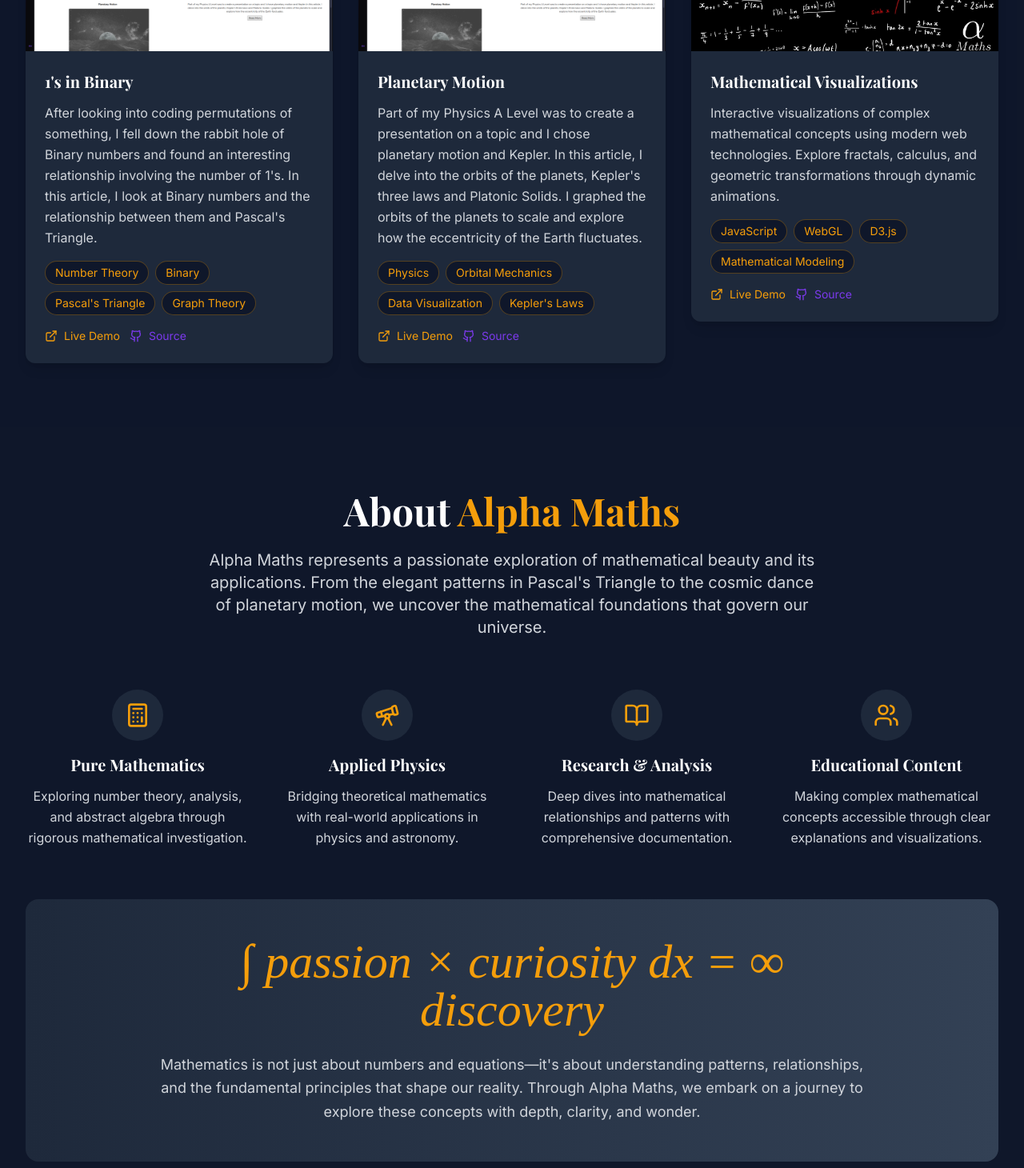
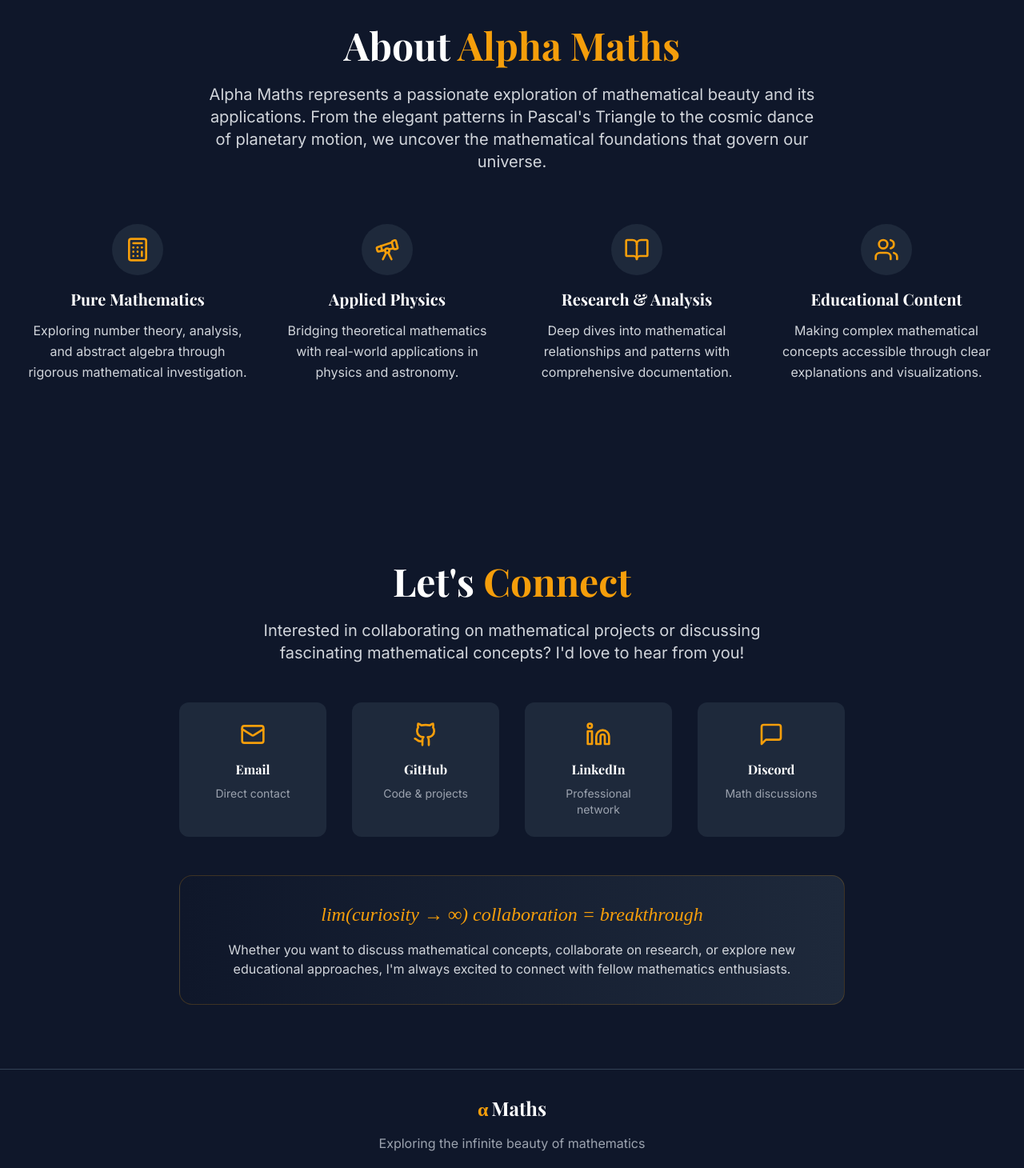
Before and after one commit to alfieparkin8/alpha-maths, a React (Vite) app: page / in a window 1280 px wide. Shown: the part 1200-2660 px from the top of the page at 80% size. Built offline with nearby package versions, Linux system fonts and the light colour scheme.

Commit message:
Visual edit in Lovable
Edited UI in Lovable

```diff
--- a/src/components/About.tsx
+++ b/src/components/About.tsx
@@ -1,32 +1,23 @@
-
 import { BookOpen, Calculator, Telescope, Users } from 'lucide-react';
-
 const About = () => {
-  const features = [
-    {
+  const features = [{
     icon: Calculator,
     title: "Pure Mathematics",
     description: "Exploring number theory, analysis, and abstract algebra through rigorous mathematical investigation."
-    },
-    {
+  }, {
     icon: Telescope,
     title: "Applied Physics",
     description: "Bridging theoretical mathematics with real-world applications in physics and astronomy."
-    },
-    {
+  }, {
     icon: BookOpen,
     title: "Research & Analysis",
     description: "Deep dives into mathematical relationships and patterns with comprehensive documentation."
-    },
-    {
+  }, {
     icon: Users,
     title: "Educational Content",
     description: "Making complex mathematical concepts accessible through clear explanations and visualizations."
-    }
-  ];
-
-  return (
-    <section id="about" className="py-20 bg-alpha-navy">
+  }];
+  return <section id="about" className="py-20 bg-alpha-navy">
       <div className="max-w-7xl mx-auto px-4 sm:px-6 lg:px-8">
         <div className="text-center mb-16">
           <h2 className="text-4xl md:text-5xl font-bold text-white mb-6">
@@ -40,36 +31,19 @@ const About = () => {
         </div>
 
         <div className="grid grid-cols-1 md:grid-cols-2 lg:grid-cols-4 gap-8 mb-16">
-          {features.map((feature, index) => (
-            <div
-              key={index}
-              className="text-center group animate-fade-in"
-              style={{ animationDelay: `${index * 0.2}s` }}
-            >
+          {features.map((feature, index) => <div key={index} className="text-center group animate-fade-in" style={{
+          animationDelay: `${index * 0.2}s`
+        }}>
               <div className="bg-slate-800 rounded-full w-16 h-16 flex items-center justify-center mx-auto mb-4 group-hover:bg-alpha-gold transition-colors duration-300">
                 <feature.icon className="w-8 h-8 text-alpha-gold group-hover:text-alpha-navy" />
               </div>
               <h3 className="text-xl font-semibold text-white mb-3">{feature.title}</h3>
               <p className="text-gray-300 leading-relaxed">{feature.description}</p>
-            </div>
-          ))}
+            </div>)}
         </div>
 
-        <div className="bg-gradient-to-r from-slate-800 to-slate-700 rounded-2xl p-8 md:p-12">
-          <div className="max-w-4xl mx-auto text-center">
-            <div className="math-formula text-4xl md:text-6xl text-alpha-gold mb-6">
-              ∫ passion × curiosity dx = ∞ discovery
+
       </div>
-            <p className="text-lg text-gray-300 leading-relaxed">
-              Mathematics is not just about numbers and equations—it's about understanding patterns,
-              relationships, and the fundamental principles that shape our reality. Through Alpha Maths,
-              we embark on a journey to explore these concepts with depth, clarity, and wonder.
-            </p>
-          </div>
-        </div>
-      </div>
-    </section>
-  );
+    </section>;
 };
-
 export default About;
--- a/src/components/ProjectCard.tsx
+++ b/src/components/ProjectCard.tsx
@@ -1,6 +1,4 @@
-
 import { ExternalLink, Github } from 'lucide-react';
-
 interface ProjectCardProps {
   title: string;
   description: string;
@@ -9,60 +7,20 @@ interface ProjectCardProps {
   liveUrl?: string;
   githubUrl?: string;
 }
-
-const ProjectCard = ({ title, description, image, technologies, liveUrl, githubUrl }: ProjectCardProps) => {
-  return (
-    <div className="bg-slate-800 rounded-xl overflow-hidden shadow-lg hover:shadow-2xl transition-all duration-300 transform hover:-translate-y-2 group">
+const ProjectCard = ({
+  title,
+  description,
+  image,
+  technologies,
+  liveUrl,
+  githubUrl
+}: ProjectCardProps) => {
+  return <div className="bg-slate-800 rounded-xl overflow-hidden shadow-lg hover:shadow-2xl transition-all duration-300 transform hover:-translate-y-2 group">
       <div className="relative overflow-hidden">
-        <img
-          src={image}
-          alt={title}
-          className="w-full h-48 object-cover group-hover:scale-110 transition-transform duration-300"
-        />
+        <img src={image} alt={title} className="w-full h-48 object-cover group-hover:scale-110 transition-transform duration-300" />
       </div>
 
-      <div className="p-6">
-        <h3 className="text-xl font-bold text-white mb-3">{title}</h3>
-        <p className="text-gray-300 mb-4 leading-relaxed">{description}</p>
 
-        <div className="flex flex-wrap gap-2 mb-4">
-          {technologies.map((tech, index) => (
-            <span
-              key={index}
-              className="px-3 py-1 bg-alpha-navy text-alpha-gold text-sm rounded-full border border-alpha-gold/30"
-            >
-              {tech}
-            </span>
-          ))}
-        </div>
-
-        <div className="flex gap-3">
-          {liveUrl && (
-            <a
-              href={liveUrl}
-              target="_blank"
-              rel="noopener noreferrer"
-              className="flex items-center gap-2 text-alpha-gold hover:text-yellow-400 transition-colors duration-200"
-            >
-              <ExternalLink size={16} />
-              <span className="text-sm">Live Demo</span>
-            </a>
-          )}
-          {githubUrl && (
-            <a
-              href={githubUrl}
-              target="_blank"
-              rel="noopener noreferrer"
-              className="flex items-center gap-2 text-alpha-purple hover:text-purple-400 transition-colors duration-200"
-            >
-              <Github size={16} />
-              <span className="text-sm">Source</span>
-            </a>
-          )}
-        </div>
-      </div>
-    </div>
-  );
+    </div>;
 };
-
 export default ProjectCard;
--- a/src/components/Projects.tsx
+++ b/src/components/Projects.tsx
@@ -1,9 +1,6 @@
-
 import ProjectCard from './ProjectCard';
-
 const Projects = () => {
-  const projects = [
-    {
+  const projects = [{
     title: "1's in Binary",
     description: "After looking into coding permutations of something, I fell down the rabbit hole of Binary numbers and found an interesting relationship involving the number of 1's. In this article, I look at Binary numbers and the relationship between them and Pascal's Triangle.",
     image: "/lovable-uploads/593c439f-65d7-49c6-992d-3e8b00b1eb2c.png",
@@ -11,8 +8,7 @@ const Projects = () => {
     liveUrl: "#",
     githubUrl: "#",
     formula: "∑(n choose k) = 2^n"
-    },
-    {
+  }, {
     title: "Planetary Motion",
     description: "Part of my Physics A Level was to create a presentation on a topic and I chose planetary motion and Kepler. In this article, I delve into the orbits of the planets, Kepler's three laws and Platonic Solids. I graphed the orbits of the planets to scale and explore how the eccentricity of the Earth fluctuates.",
     image: "/lovable-uploads/593c439f-65d7-49c6-992d-3e8b00b1eb2c.png",
@@ -20,8 +16,7 @@ const Projects = () => {
     liveUrl: "#",
     githubUrl: "#",
     formula: "T² ∝ a³"
-    },
-    {
+  }, {
     title: "Mathematical Visualizations",
     description: "Interactive visualizations of complex mathematical concepts using modern web technologies. Explore fractals, calculus, and geometric transformations through dynamic animations.",
     image: "/lovable-uploads/4410727f-9fe2-4f40-9cd9-a2abc4b3a1c4.png",
@@ -29,11 +24,8 @@ const Projects = () => {
     liveUrl: "#",
     githubUrl: "#",
     formula: "f(z) = z² + c"
-    }
-  ];
-
-  return (
-    <section id="projects" className="py-20 bg-slate-900/50">
+  }];
+  return <section id="projects" className="py-20 bg-slate-900/50">
       <div className="max-w-7xl mx-auto px-4 sm:px-6 lg:px-8">
         <div className="text-center mb-16">
           <h2 className="text-4xl md:text-5xl font-bold text-white mb-6">
@@ -44,16 +36,8 @@ const Projects = () => {
           </p>
         </div>
 
-        <div className="grid grid-cols-1 md:grid-cols-2 lg:grid-cols-3 gap-8">
-          {projects.map((project, index) => (
-            <div key={index} className="animate-fade-in" style={{ animationDelay: `${index * 0.2}s` }}>
-              <ProjectCard {...project} />
+
       </div>
-          ))}
-        </div>
-      </div>
-    </section>
-  );
+    </section>;
 };
-
 export default Projects;
```
Lines whose indentation alone changed are shown as unchanged.
